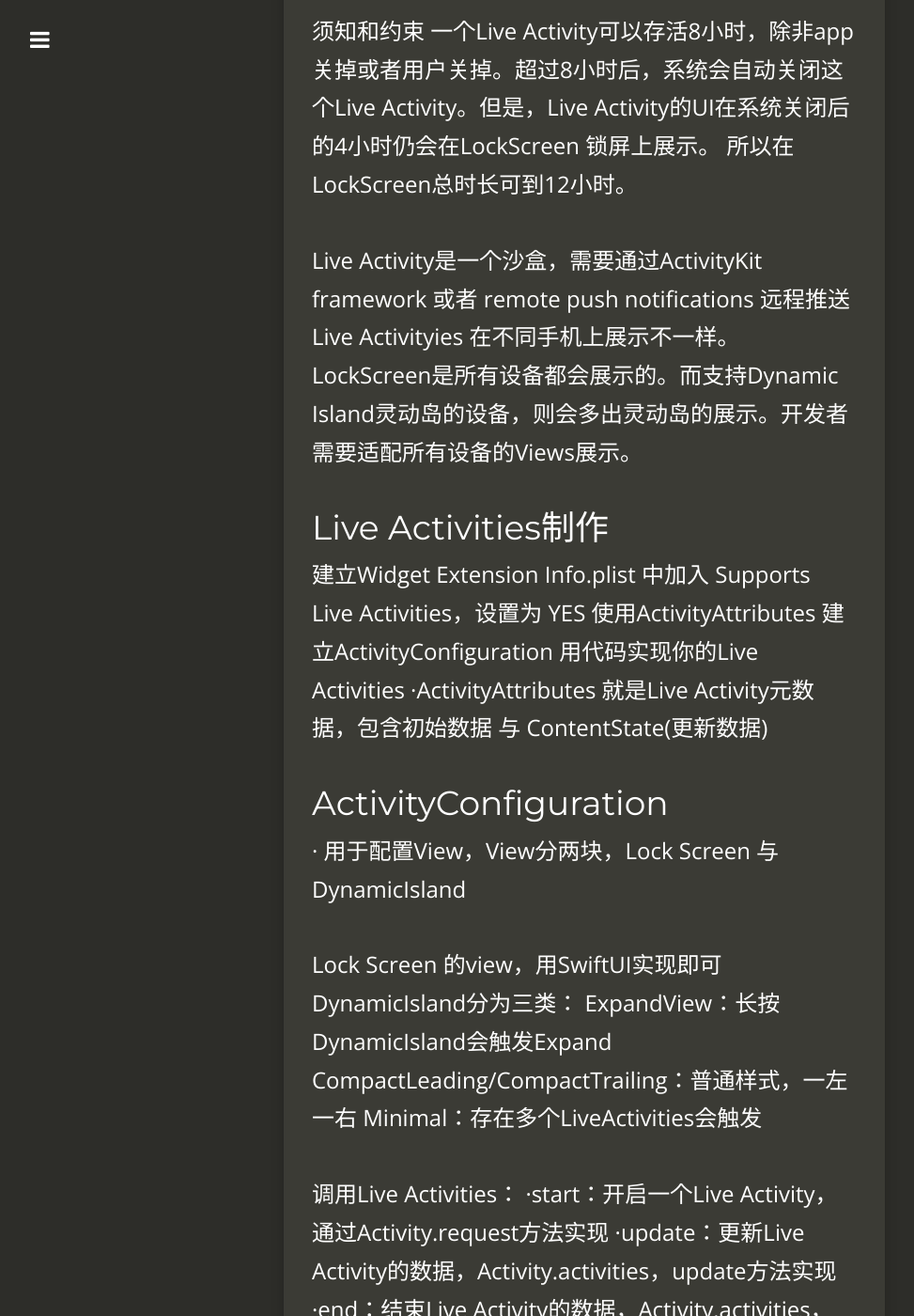
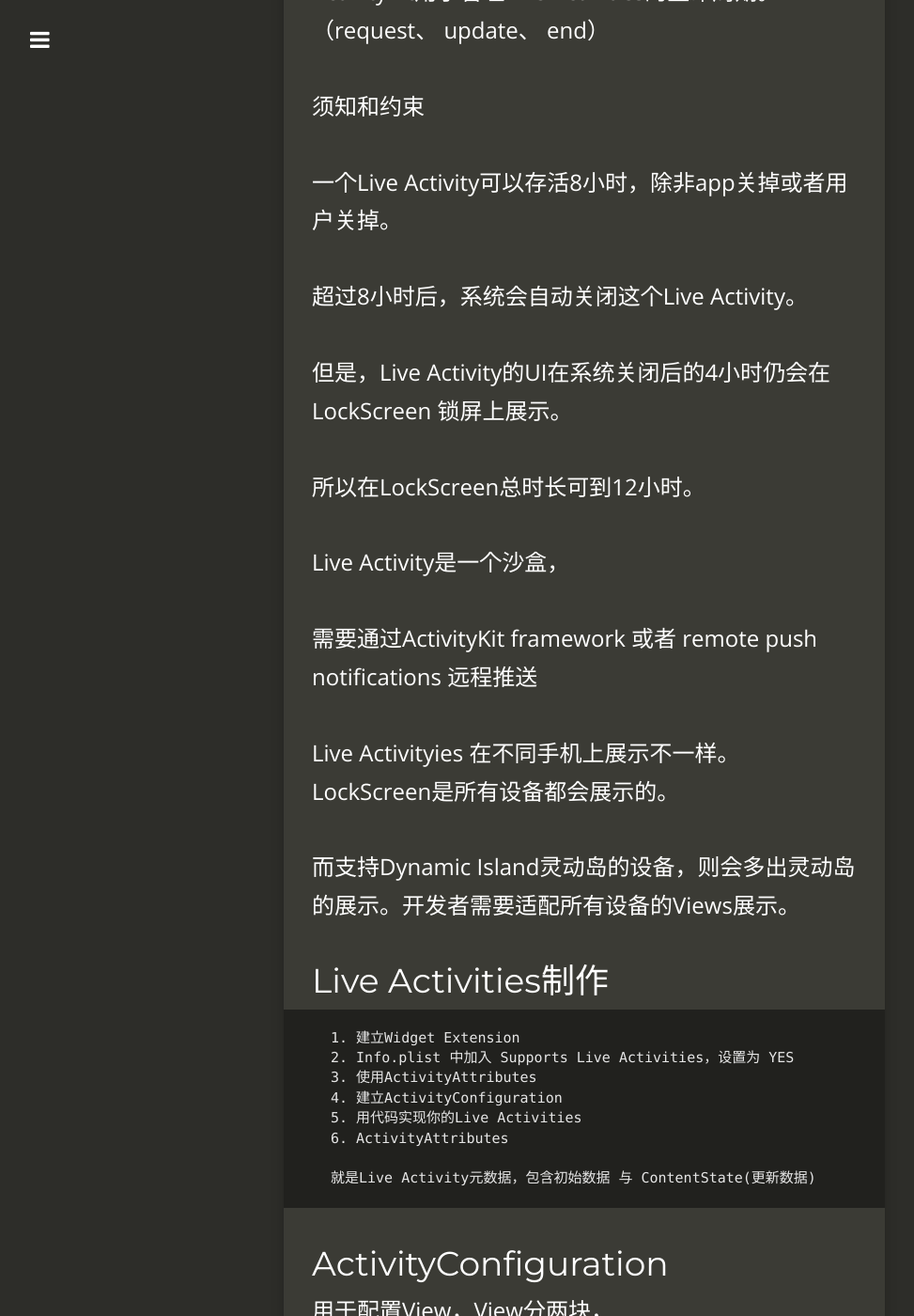
Before and after one commit to XLsn0w/XLsn0w.github.io, a Jekyll site: the page built from _posts/2022-09-28-XLsn0w.md, in a window 1280 px wide and 1400 px high, scrolled down 830 px. Shown: the whole window at 94% size, without its empty margins (18-991 px from the left). Built offline with Jekyll 4.4.1, drawn with Linux system fonts in a browser that asks for light colours; nearby versions of some CDN libraries; some of the changed text lies outside the part shown.

Commit message:
Update 2022-09-28-XLsn0w.md

````diff
--- a/_posts/2022-09-28-XLsn0w.md
+++ b/_posts/2022-09-28-XLsn0w.md
@@ -20,39 +20,67 @@
 ## 概览 Live Activities
 
 Live Activities 可以展示app的最新数据在 iPhone的 LockScreen 锁屏上 和 Dynamic Island 灵动岛上。
-使用Live Activities 功能需要依赖Widget Extension，你可以在原有WidgetExtension上添加或者新建一个。
-ActivityKit用于管理Live Activities的生命周期。（request、update、end）
+
+使用Live Activities 功能需要依赖Widget Extension，
+你可以在原有WidgetExtension上添加或者新建一个。
+
+ActivityKit用于管理Live Activities的生命周期。
+（request、
+update、
+end）
 
 须知和约束
-一个Live Activity可以存活8小时，除非app关掉或者用户关掉。超过8小时后，系统会自动关闭这个Live Activity。但是，Live Activity的UI在系统关闭后的4小时仍会在LockScreen 锁屏上展示。
+
+一个Live Activity可以存活8小时，除非app关掉或者用户关掉。
+
+超过8小时后，系统会自动关闭这个Live Activity。
+
+但是，Live Activity的UI在系统关闭后的4小时仍会在LockScreen 锁屏上展示。
+
 所以在LockScreen总时长可到12小时。
 
-Live Activity是一个沙盒，需要通过ActivityKit framework 或者 remote push notifications 远程推送
-Live Activityies 在不同手机上展示不一样。LockScreen是所有设备都会展示的。而支持Dynamic Island灵动岛的设备，则会多出灵动岛的展示。开发者需要适配所有设备的Views展示。
+Live Activity是一个沙盒，
+
+需要通过ActivityKit framework 或者 remote push notifications 远程推送
+
+Live Activityies 在不同手机上展示不一样。LockScreen是所有设备都会展示的。
+
+而支持Dynamic Island灵动岛的设备，则会多出灵动岛的展示。开发者需要适配所有设备的Views展示。
 
 ## Live Activities制作
+```
+1. 建立Widget Extension
+2. Info.plist 中加入 Supports Live Activities，设置为 YES
+3. 使用ActivityAttributes
+4. 建立ActivityConfiguration
+5. 用代码实现你的Live Activities
+6. ActivityAttributes
 
-建立Widget Extension
-Info.plist 中加入 Supports Live Activities，设置为 YES
-使用ActivityAttributes
-建立ActivityConfiguration
-用代码实现你的Live Activities
-·ActivityAttributes
 就是Live Activity元数据，包含初始数据 与 ContentState(更新数据)
-
+```
 ## ActivityConfiguration
 
-· 用于配置View，View分两块，Lock Screen 与 DynamicIsland
+用于配置View，View分两块，
+```
+1. Lock Screen
 
+2.DynamicIsland
+```
 Lock Screen 的view，用SwiftUI实现即可
+
 DynamicIsland分为三类：
+```
 ExpandView：长按DynamicIsland会触发Expand
 CompactLeading/CompactTrailing：普通样式，一左一右
 Minimal：存在多个LiveActivities会触发
+```
 
 调用Live Activities：
+
 ·start：开启一个Live Activity，通过Activity.request方法实现
+
 ·update：更新Live Activity的数据，Activity.activities，update方法实现
+
 ·end：结束Live Activity的数据，Activity.activities，end方法实现
 
 
````
